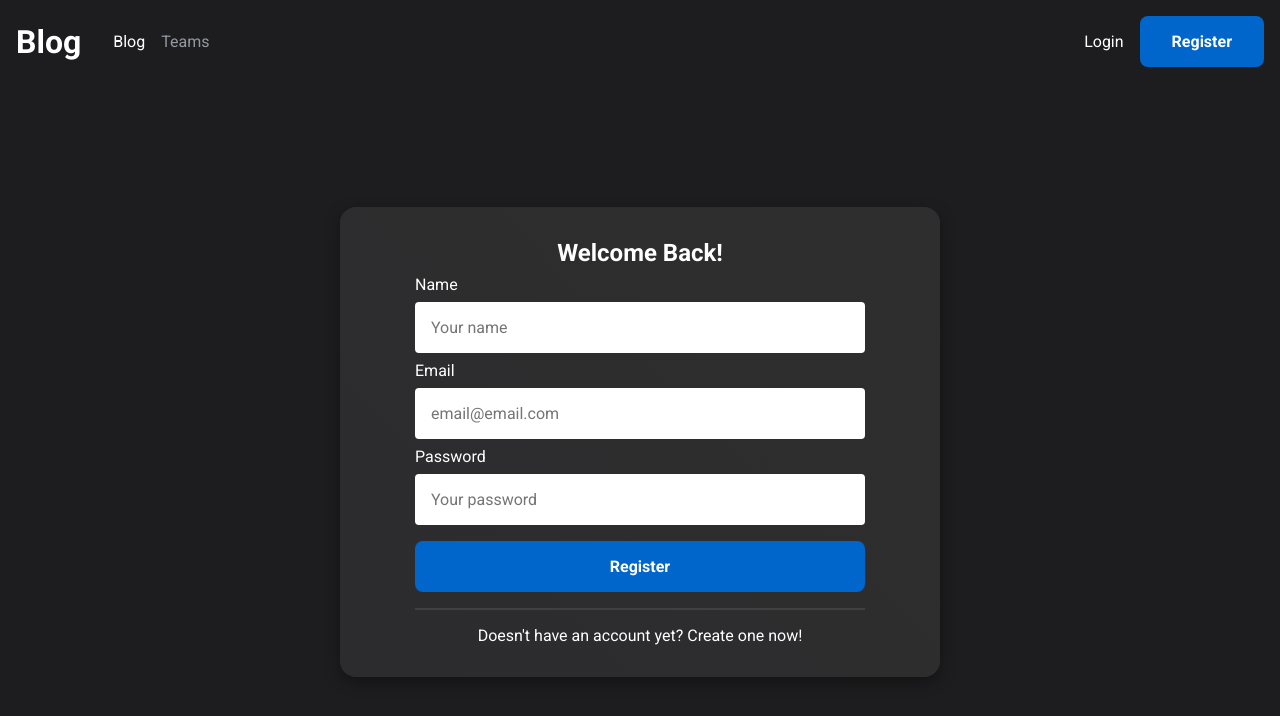
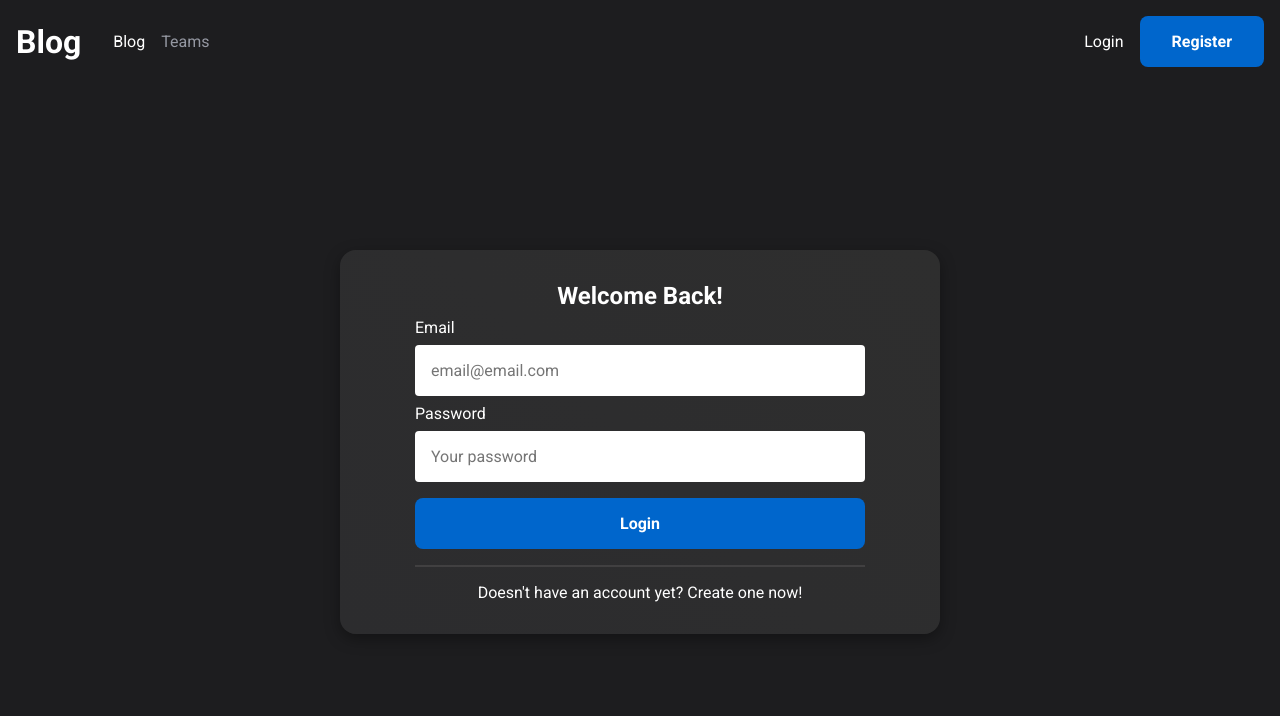
Before and after one commit to enzobocalon/nextjs-blog, a Next.js app: page /login in a window 1280 px wide. Shown: the top 716 px of the page. Built offline with nearby package versions, Linux system fonts and the light colour scheme.

Commit message:
feat: Form is now login

```diff
--- a/src/pages/login/index.tsx
+++ b/src/pages/login/index.tsx
@@ -4,7 +4,7 @@ import RootLayout from '@/components/layouts/RootLayout';
 export default function Login() {
 	return (
 		<RootLayout>
-			<Form />
+			<Form isLogin/>
 		</RootLayout>
 	);
 }
```
